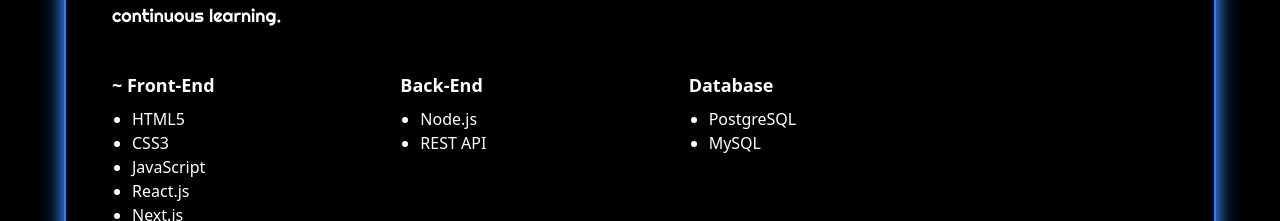
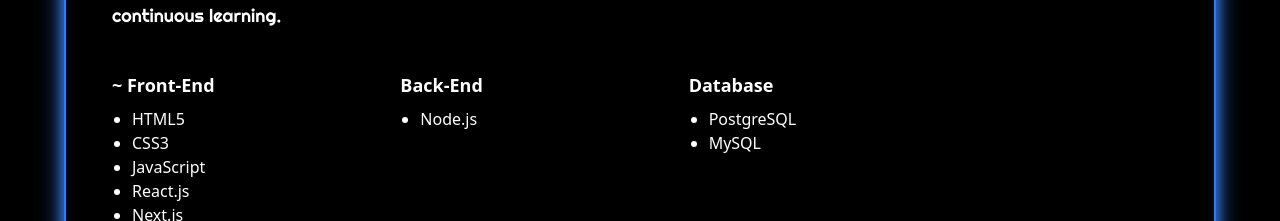
Before and after one commit to HAFIYYAAN/Portfolio, a Next.js app: page / in a window 1280 px wide. Shown: the part 1460-1681 px from the top of the page. Built offline with nearby package versions, Linux system fonts and the light colour scheme.

Commit message:
Finally4

```diff
--- a/app/component/page2.tsx
+++ b/app/component/page2.tsx
@@ -52,7 +52,6 @@
               <h2 className="font-bold text-lg mb-2">Back-End</h2>
               <ul className="list-disc pl-5 text-sm sm:text-base">
                 <li>Node.js</li>
-                <li>REST API</li>
               </ul>
             </div>
 
```
